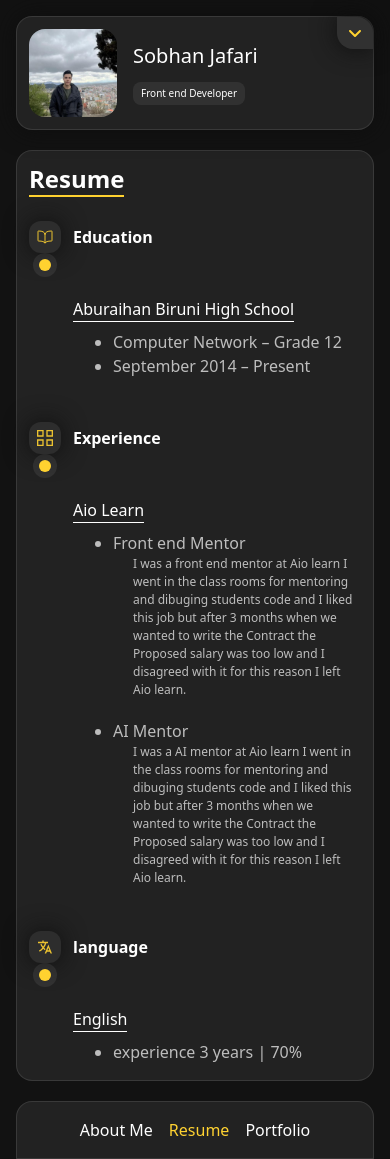
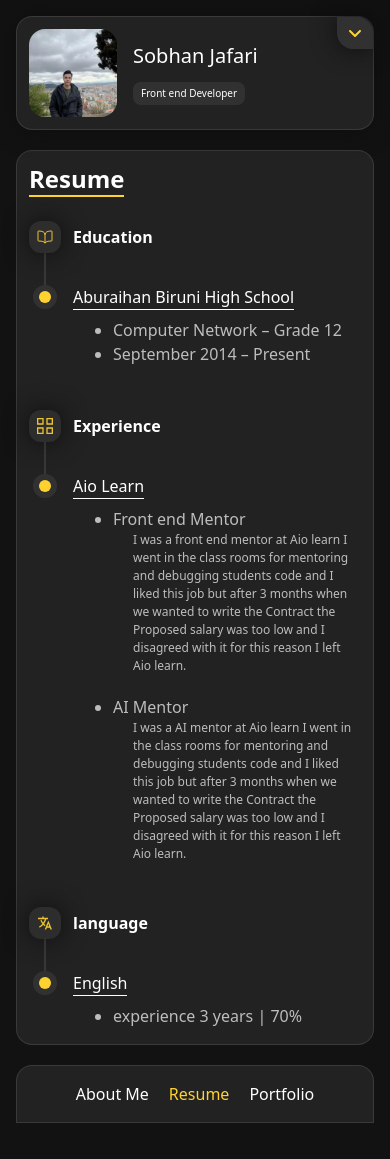
Before and after one commit to sobhanjaferi/portfolio, a Next.js app: page /resume in a window 390 px wide. After the commit the page ends 1123 px from the top, so only its background shows below. Built offline with nearby package versions, Linux system fonts and the light colour scheme.

Commit message:
[ADD] phone number component

```diff
--- a/src/app/resume/page.tsx
+++ b/src/app/resume/page.tsx
@@ -10,11 +10,10 @@ function Resume() {
         <section className="w-full flex justify-start items-start gap-2">
           <TimeLine
             Icon={<IoBookOutline size={20} />}
-            lineHeight={10}
+            lineHeight={8}
             steps={1}
           />
-
-          <div className="w-full p-1 sm:p-2 flex flex-col justify-start items-start gap-12">
+          <div className="w-full p-1 sm:p-2 flex flex-col justify-start items-start gap-9">
             <h2 className="font-bold sm:text-xl">Education</h2>
 
             <section>
@@ -32,9 +31,9 @@ function Resume() {
         </section>
 
         <section className="w-full flex justify-start items-start gap-2">
-          <TimeLine Icon={<GrProjects />} lineHeight={10} steps={1} />
+          <TimeLine Icon={<GrProjects />} lineHeight={8} steps={1} />
 
-          <div className="w-full p-1 sm:p-2 flex flex-col justify-start items-start gap-12">
+          <div className="w-full p-1 sm:p-2 flex flex-col justify-start items-start gap-9">
             <h2 className="font-bold sm:text-xl">Experience</h2>
 
             <section>
@@ -46,7 +45,7 @@ function Resume() {
 
                   <p className="text-[12px] ml-5">
                     I was a front end mentor at Aio learn I went in the class
-                    rooms for mentoring and dibuging students code and I liked
+                    rooms for mentoring and debugging students code and I liked
                     this job but after 3 months when we wanted to write the
                     Contract the Proposed salary was too low and I disagreed
                     with it for this reason I left Aio learn.
@@ -58,7 +57,7 @@ function Resume() {
 
                   <p className="text-[12px] ml-5">
                     I was a AI mentor at Aio learn I went in the class rooms for
-                    mentoring and dibuging students code and I liked this job
+                    mentoring and debugging students code and I liked this job
                     but after 3 months when we wanted to write the Contract the
                     Proposed salary was too low and I disagreed with it for this
                     reason I left Aio learn.
@@ -70,9 +69,9 @@ function Resume() {
         </section>
 
         <section className="w-full flex justify-start items-start gap-2">
-          <TimeLine Icon={<IoLanguageSharp />} lineHeight={10} steps={1} />
+          <TimeLine Icon={<IoLanguageSharp />} lineHeight={8} steps={1} />
 
-          <div className="w-full p-1 sm:p-2 flex flex-col justify-start items-start gap-12">
+          <div className="w-full p-1 sm:p-2 flex flex-col justify-start items-start gap-9">
             <h2 className="font-bold sm:text-xl">language</h2>
 
             <section>
--- a/src/components/infoItem.tsx
+++ b/src/components/infoItem.tsx
@@ -19,7 +19,7 @@ function InfoItem({
 }: Props): ReactNode {
   return (
     <section
-      className={`flex justify-start items-center gap-3 sm:gap-6 w-full`}
+      className={`flex justify-start items-center gap-3 sm:gap-6 w-fit`}
       {...otherProps}
     >
       <IconButton
--- a/src/components/timeLine.tsx
+++ b/src/components/timeLine.tsx
@@ -1,8 +1,9 @@
 import IconButton from "./iconButton";
 import TimeLineStep from "./timeLineStep";
+import {ReactNode} from "react";
 
 type Props = {
-  Icon: React.ReactNode;
+  Icon: ReactNode;
   steps: number;
   lineHeight: 2 | 5 | 8 | 10 | 12 | 15 | 17 | 18 | 22 | 30;
   firstLineHeight?: 2 | 5 | 8 | 10 | 12 | 15 | 17 | 18 | 22 | 30;
--- a/src/features/aboutMe/aboutMe.tsx
+++ b/src/features/aboutMe/aboutMe.tsx
@@ -25,7 +25,7 @@ function AboutMe(): ReactNode {
       <section>
         <h2 className="text-2xl font-bold mb-2">Skills</h2>
 
-        <div className="w-full flex justify-start items-center gap-3 overflow-x-auto">
+        <div className="w-full flex justify-start items-center gap-3 overflow-x-auto pb-4">
           <IconButton className="min-w-30 h-30 rounded-lg bg-white/7 text-[50px] text-orange-600">
             <SiHtml5 />
           </IconButton>
--- a/src/features/footer/footer.tsx
+++ b/src/features/footer/footer.tsx
@@ -33,7 +33,7 @@ function Footer() {
   const activeItem = usePathname();
 
   return (
-    <ul className="flex justify-center items-center gap-4">
+    <ul className="flex justify-center items-center gap-5">
       {navItems.map((item) => (
         <li
           key={item.id}
--- a/src/features/header/header.tsx
+++ b/src/features/header/header.tsx
@@ -12,6 +12,7 @@ import { FaLinkedin } from "react-icons/fa";
 import { FaGithub } from "react-icons/fa6";
 import { FaGoogle } from "react-icons/fa";
 import { BsTelegram } from "react-icons/bs";
+import { FiPhone } from "react-icons/fi";
 import Link from "next/link";
 
 function Header(): ReactNode {
@@ -45,7 +46,7 @@ function Header(): ReactNode {
 
   return (
     <div
-      className={`h-28.5 sm:min-h-46 bg-white/7 p-3 sm:p-7 rounded-2xl border border-white/10 flex flex-col justify-start items-start gap-4 sm:gap-7 addShadow relative addTransition ${isOpenMenu && "h-77 sm:h-110 lg:h-95"}`}
+      className={`h-28.5 sm:min-h-46 bg-white/7 p-3 sm:p-7 rounded-2xl border border-white/10 flex flex-col justify-start items-start gap-4 sm:gap-7 addShadow relative addTransition ${isOpenMenu && "h-90 sm:h-125 xl:h-95"}`}
     >
       <PictureModal ref={pictureRef} />
 
@@ -83,13 +84,20 @@ function Header(): ReactNode {
       </section>
 
       <section
-        className={`w-full flex flex-col lg:flex-row justify-start items-start gap-3 border-b border-white/0 pb-4 sm:pb-7 ${!isOpenMenu ? "opacity-0 -z-10 transition-all duration-500 ease-in-out" : "transition-all duration-3000 ease-in-out border-white/25"}`}
+        className={`w-full flex flex-col xl:flex-row justify-start xl:justify-evenly items-start gap-3 border-b border-white/0 pb-4 sm:pb-7 ${!isOpenMenu ? "opacity-0 -z-10 transition-all duration-500 ease-in-out" : "transition-all duration-3000 ease-in-out border-white/25"}`}
       >
         <InfoItem
           icon={MdOutlineMail}
           iconSize={23}
           info="sobhanjafarii87@gmail.com"
           title="EMAIL"
+        />
+
+        <InfoItem
+          icon={FiPhone}
+          iconSize={23}
+          info="+98 993 916 0928"
+          title="PHONE"
         />
 
         <InfoItem
```
